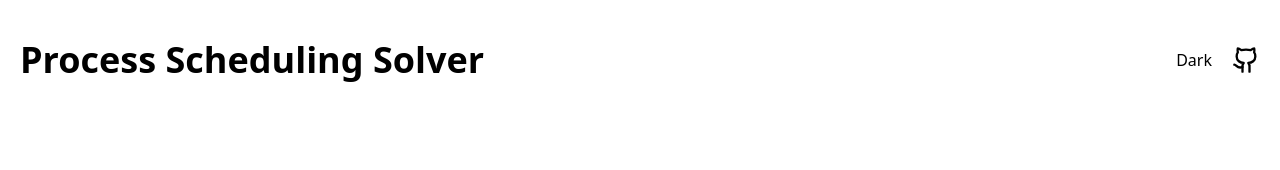
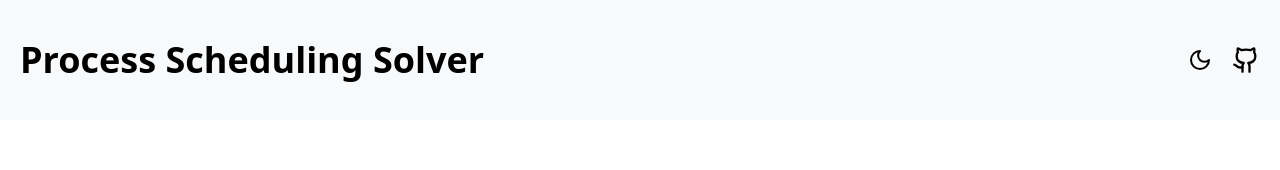
Before and after one commit to Rohitsah12/Process-Scheduling-Solver, a React (Vite) app: page / in a window 1280 px wide. Shown: the top 170 px of the page. Built offline with nearby package versions, Linux system fonts and the light colour scheme.

Commit message:
Header components has been made completely

```diff
--- a/src/App.jsx
+++ b/src/App.jsx
@@ -4,7 +4,7 @@ import { ThemeProvider } from './context/ThemeContext'
 function App() {
   return (
     <ThemeProvider>
-      <Header/>
+      <Header />
     </ThemeProvider>
 
   )
--- a/src/components/DarkModeToggler.jsx
+++ b/src/components/DarkModeToggler.jsx
@@ -1,10 +1,11 @@
 import { useDarkMode } from '../context/ThemeContext'
+import { Moon, Sun } from "lucide-react";
 
 function DarkModeToggler() {
 const {darkMode,setDarkMode}=useDarkMode();
   return (
     <button onClick={()=>setDarkMode(!darkMode)} className='cursor-pointer '>
-      {darkMode?"Light":"Dark"}
+      {darkMode? <Sun size={24} />:<Moon size={24} />}
     </button>
   )
 }
--- a/src/components/Header.jsx
+++ b/src/components/Header.jsx
@@ -2,11 +2,11 @@ import DarkModeToggler from "./DarkModeToggler";
 import { Github } from "lucide-react";
 function Header() {
     return (
-        <div className="flex items-center justify-between w-full dark:text-white dark:bg-black h-[120px] p-5">
+        <div className="flex items-center justify-between w-full bg-[#f8f9fa] dark:text-white dark:bg-black h-[120px] p-5">
             <h1 className="w-3/4 text-4xl font-bold">Process Scheduling Solver</h1>
             <div className="flex items-center gap-x-5">
                 <DarkModeToggler />
-                <a href="https://github.com/Rohitsah12/Process-Scheduling-Solver" target="_blank" >
+                <a href="https://github.com/Rohitsah12/Process-Scheduling-Solver" target="_blank"  >
                     <Github className="text-black dark:text-white w-7 h-7" />
                 </a>
             </div>
```
